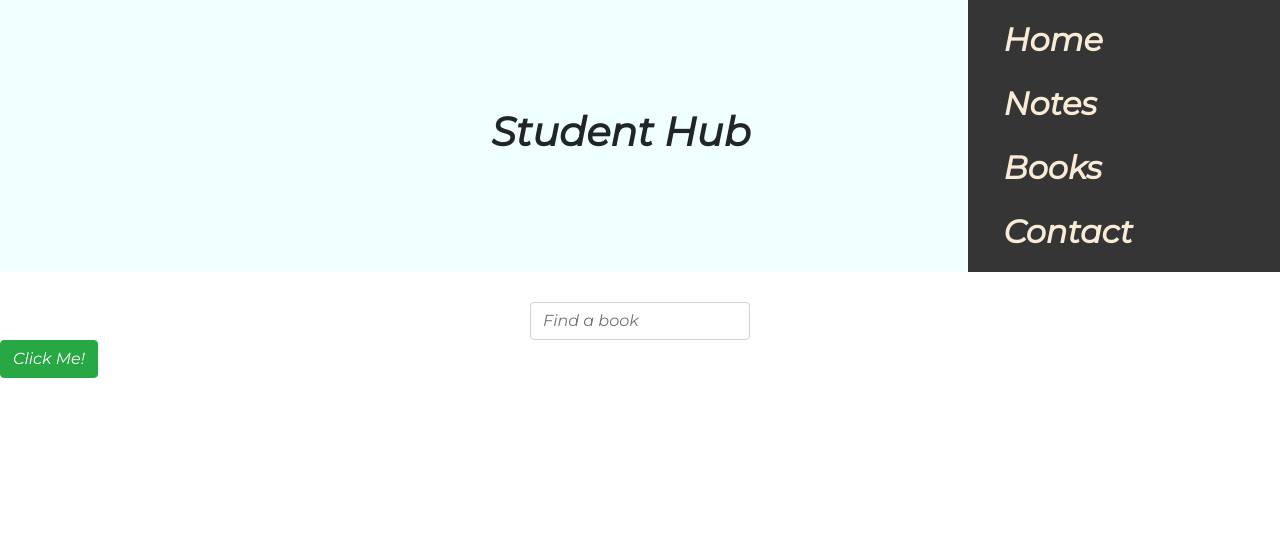
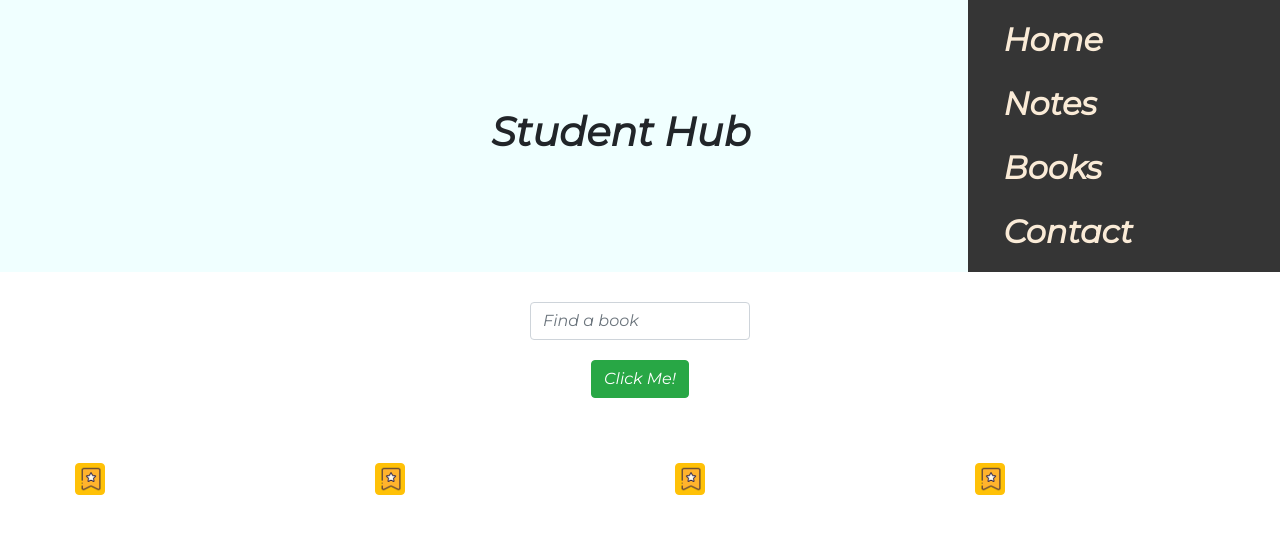
Before and after one commit to reinkaoss/React-Student-Hub-App, a React (Create React App) app: page /books in a window 1280 px wide. Shown: the top 534 px of the page. Built offline with nearby package versions, Linux system fonts and the light colour scheme.

Commit message:
Attempt of adding localstorage and increasing API outputs

```diff
--- a/package.json
+++ b/package.json
@@ -19,8 +19,8 @@
     "web-vitals": "^2.1.4"
   },
   "scripts": {
-    "predeploy" : "npm run build",
-    "deploy" : "gh-pages -d build",
+    "predeploy": "npm run build",
+    "deploy": "gh-pages -d build",
     "start": "react-scripts start",
     "build": "react-scripts build",
     "test": "react-scripts test",
--- a/src/components/Books/index.js
+++ b/src/components/Books/index.js
@@ -1,10 +1,11 @@
 import React, { useState, useEffect } from "react";
 import axios from "axios";
-import "./style.css"
+import "./style.css";
+import FavStar from "./images/favorite.png"
 
 function Books() {
   const [books, setBooks] = useState("");
-  const [search, setSearch] = useState("")
+  const [search, setSearch] = useState("");
 
   function getBook(event) {
     const books = event.target.value;
@@ -17,7 +18,7 @@ function Books() {
       .get(
         "https://www.googleapis.com/books/v1/volumes?q=" +
           books +
-          "lite&key=AIzaSyC0YC5pzrMGPGFPPY7JJ_3t60E3hFwtC8k&maxResults=3"
+          "lite&key=AIzaSyC0YC5pzrMGPGFPPY7JJ_3t60E3hFwtC8k&maxResults=4"
       )
       .then((response) => {
         // console.log(response.data);
@@ -43,31 +44,113 @@ function Books() {
           </div>
         </div>
       </div>
-      <button className="btn btn-success bookSearchBtn" onClick={BooksAPI}>Click Me!</button>
+      <div className="buttonDiv">
+        <button className="btn btn-success bookSearchBtn" onClick={BooksAPI}>
+          Click Me!
+        </button>
+      </div>
       <div className="booksContainer">
         {/* First Output */}
         <div className="BooksCard">
           {search.items && search.items.length > 0 && (
-        <img className="card-img-top" src={search.items[0].volumeInfo.imageLinks.thumbnail} alt="test"/>)}
+            <img
+              className="card-img-top"
+              src={search.items[0].volumeInfo.imageLinks.thumbnail}
+              alt="test"
+            />
+          )}
           <div className="card-body">
             {search.items && search.items.length > 0 && (
-  <h4 className="card-title">{search.items[0].volumeInfo.title}</h4>
+              <h4 className="card-title">{search.items[0].volumeInfo.title} </h4>
             )}
+            <button className="btn btn-warning"
+              // onClick={}
+            >
+              <img className="favorite" src={FavStar} alt="bin" />
+            </button>
             {search.items && search.items.length > 0 && (
-          <p className="card-text">{search.items[0].volumeInfo.description}</p>)}
+              <p className="card-text">
+                {search.items[0].volumeInfo.description}
+              </p>
+            )}
           </div>
         </div>
 
         {/* Second Output */}
         <div className="BooksCard">
           {search.items && search.items.length > 1 && (
-        <img className="card-img-top" src={search.items[1].volumeInfo.imageLinks.thumbnail} alt="test"/>)}
+            <img
+              className="card-img-top"
+              src={search.items[1].volumeInfo.imageLinks.thumbnail}
+              alt="test"
+            />
+          )}
           <div className="card-body">
             {search.items && search.items.length > 1 && (
-  <h4 className="card-title">{search.items[1].volumeInfo.title}</h4>
+              <h4 className="card-title">{search.items[1].volumeInfo.title} </h4>
             )}
+            <button className="btn btn-warning"
+              // onClick={}
+            >
+              <img className="favorite" src={FavStar} alt="bin" />
+            </button>
             {search.items && search.items.length > 1 && (
-          <p className="card-text">{search.items[1].volumeInfo.description}</p>)}
+              <p className="card-text">
+                {search.items[1].volumeInfo.description}
+              </p>
+            )}
+          </div>
+        </div>
+
+        {/* Third Output */}
+        <div className="BooksCard">
+          {search.items && search.items.length > 2 && (
+            <img
+              className="card-img-top"
+              src={search.items[2].volumeInfo.imageLinks.thumbnail}
+              alt="test"
+            />
+          )}
+          <div className="card-body">
+            {search.items && search.items.length > 2 && (
+              <h4 className="card-title">{search.items[2].volumeInfo.title} </h4>
+            )}
+            <button className="btn btn-warning"
+              // onClick={}
+            >
+              <img className="favorite" src={FavStar} alt="bin" />
+            </button>
+            {search.items && search.items.length > 2 && (
+              <p className="card-text">
+                {search.items[2].volumeInfo.description}
+              </p>
+            )}
+          </div>
+        </div>
+
+        {/* Fourth Output */}
+        <div className="BooksCard">
+          {search.items && search.items.length > 3 && (
+            <img
+              className="card-img-top"
+              src={search.items[3].volumeInfo.imageLinks.thumbnail}
+              alt="test"
+            />
+          )}
+          <div className="card-body">
+            {search.items && search.items.length > 3 && (
+              <h4 className="card-title">{search.items[3].volumeInfo.title}</h4>
+            )}
+             <button className="btn btn-warning"
+              // onClick={}
+            >
+              <img className="favorite" src={FavStar} alt="bin" />
+            </button>
+            {search.items && search.items.length > 3 && (
+              <p className="card-text">
+                {search.items[3].volumeInfo.description}
+              </p>
+            )}
           </div>
         </div>
       </div>
--- a/src/components/Books/style.css
+++ b/src/components/Books/style.css
@@ -22,3 +22,27 @@
 .booksContainer * {
     padding: 15px;
 }
+
+.buttonDiv {
+    display: flex;
+    margin-top: 20px;
+}
+
+
+/* Card styling */
+
+.card-title {
+    display: flex;
+    font-weight: bolder;
+    margin-right: 5px;
+    text-align: center;
+}
+.card-img-top {
+    box-shadow: -1.5rem 0 1rem gray;
+}
+
+.favorite, .btn-warning {
+    width: 30px;
+    padding: 0 !important;
+    margin: 0 !important;
+}
--- a/src/components/Hub/index.js
+++ b/src/components/Hub/index.js
@@ -9,6 +9,7 @@ class Hub extends React.Component {
     newItem: "",
     list: [],
   };
+
   //  Changing the state
   updateInput = (key, value) => {
     this.setState({ newItem: value });
@@ -36,8 +37,23 @@ class Hub extends React.Component {
     this.setState({ list: updatedNotesList });
   };
 
+  getLocalStorage() {
+    const storage = localStorage.getItem("list")
+    if (storage != null) {
+      this.setState({ list: JSON.parse(storage) });
+      console.log(storage);
+  }
+  }
+
+  setLocalStorage() {
+    if (this.list !== this.state.list) {
+      localStorage.setItem("list", JSON.stringify(this.state.list));
+    }
+  }
+
   editNote = () => {
-    // TBC
+   let newItem
+
   }
 
   render() {
```
Also changed, not shown: src/components/Books/images/favorite.png (added). Lines whose indentation alone changed are shown as unchanged.
